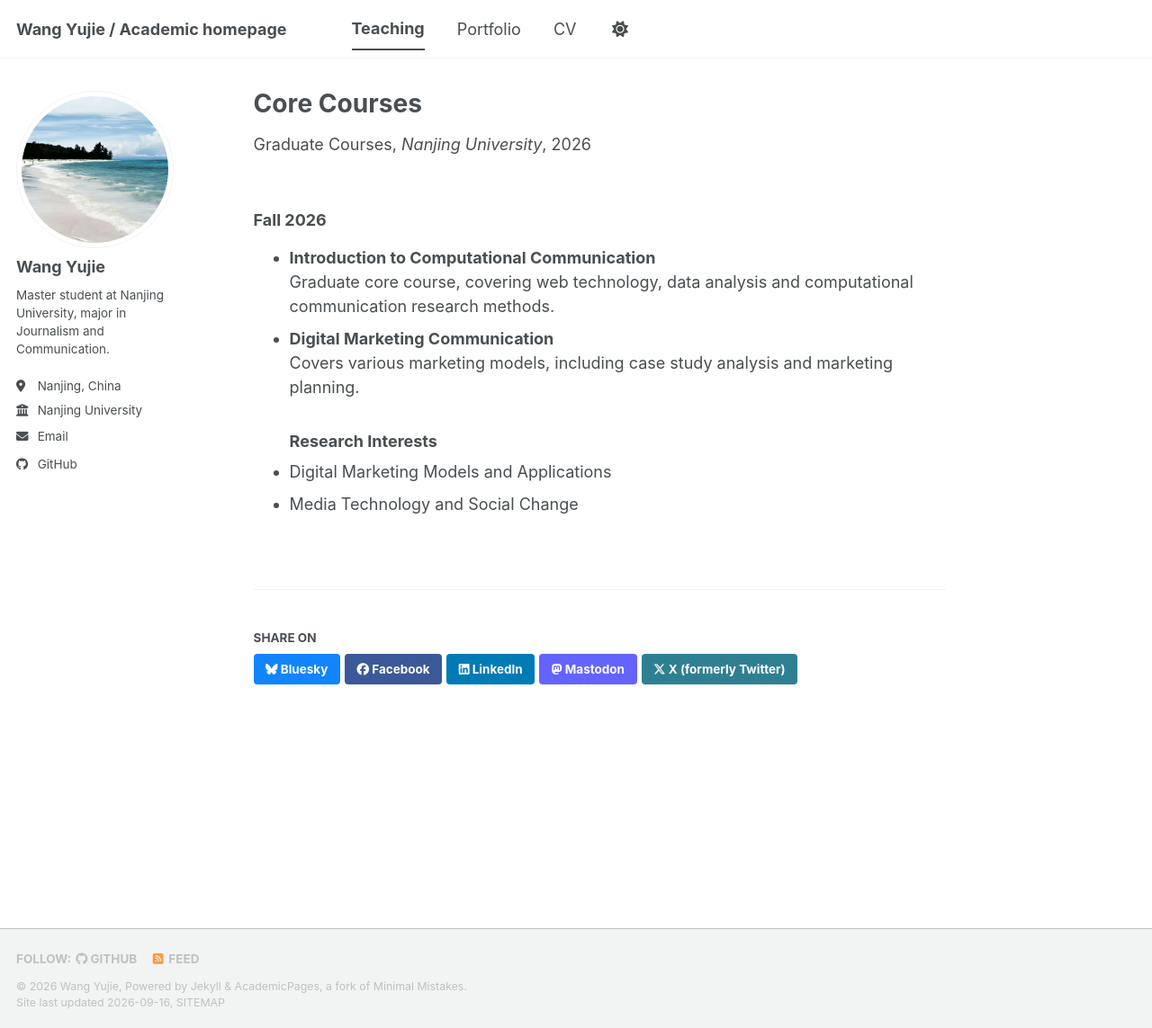
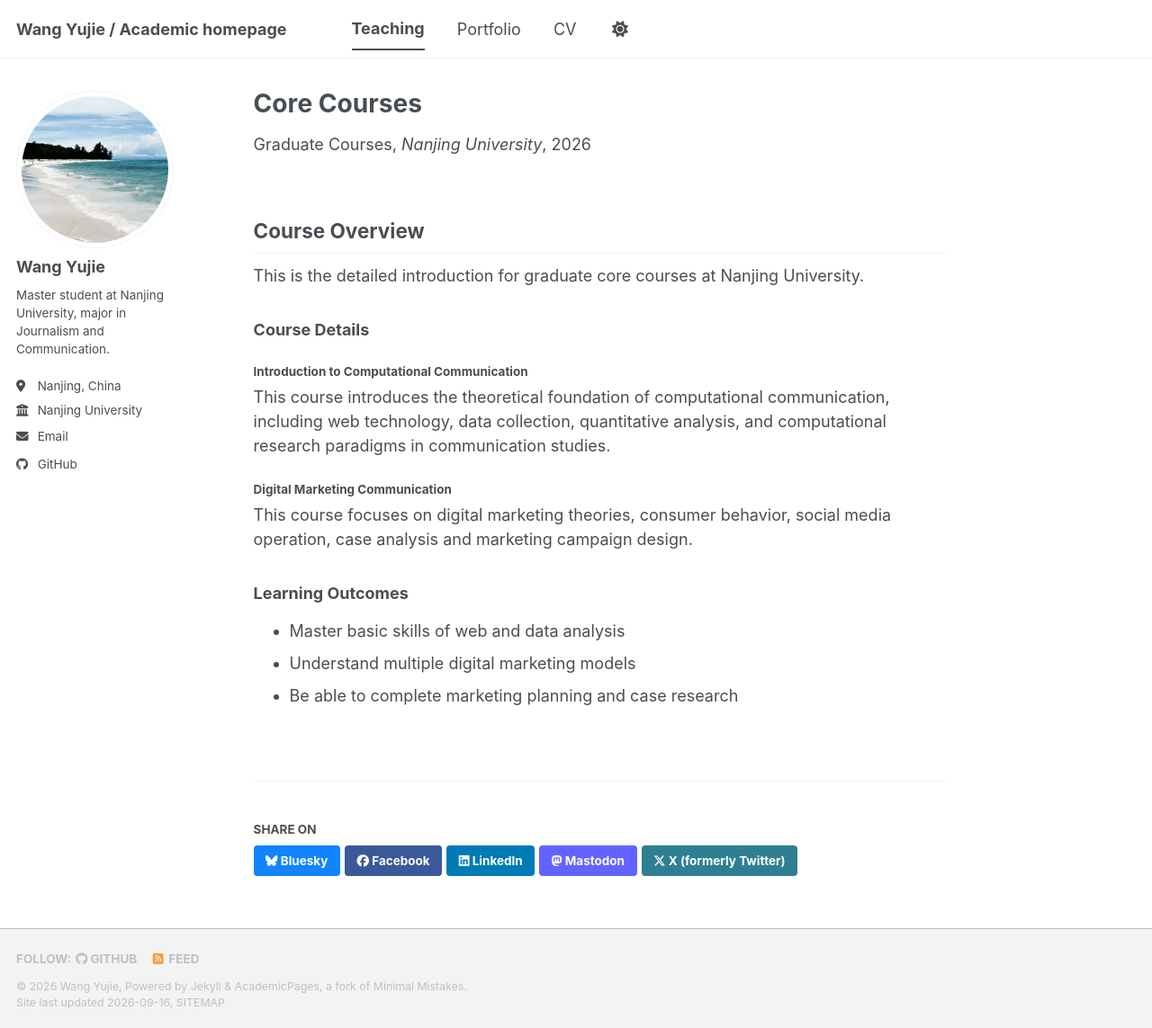
Before and after one commit to wangyujie71/wangyujie71.github.io, a Jekyll site: the page built from _teaching/2026-09-core-courses.md, in a window 1280 px wide and 1143 px high. Shown: the whole window at 90% size. Built offline with Jekyll 4.4.1, drawn with Linux system fonts in a browser that asks for light colours; a style sheet for code colours, icons or effects is not loaded.

Commit message:
Update 2026-09-core-courses.md

```diff
--- a/_teaching/2026-09-core-courses.md
+++ b/_teaching/2026-09-core-courses.md
@@ -6,12 +6,19 @@ permalink: /teaching/core-courses
 venue: "Nanjing University"
 date: 2026-09-01
 location: "Nanjing, China"
+excerpt: 'Graduate Courses, Nanjing University, 2026'
 ---
-### Fall 2026
-- **Introduction to Computational Communication**
-  Graduate core course, covering web technology, data analysis and computational communication research methods.
-- **Digital Marketing Communication**
-  Covers various marketing models, including case study analysis and marketing planning.
-### Research Interests
-- Digital Marketing Models and Applications
-- Media Technology and Social Change
+## Course Overview
+This is the detailed introduction for graduate core courses at Nanjing University.
+
+### Course Details
+#### Introduction to Computational Communication
+This course introduces the theoretical foundation of computational communication, including web technology, data collection, quantitative analysis, and computational research paradigms in communication studies.
+
+#### Digital Marketing Communication
+This course focuses on digital marketing theories, consumer behavior, social media operation, case analysis and marketing campaign design.
+
+### Learning Outcomes
+- Master basic skills of web and data analysis
+- Understand multiple digital marketing models
+- Be able to complete marketing planning and case research
```
